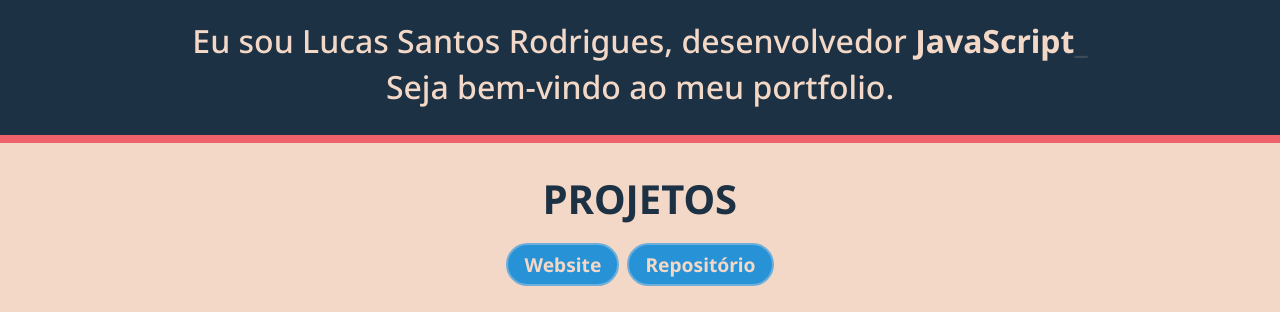
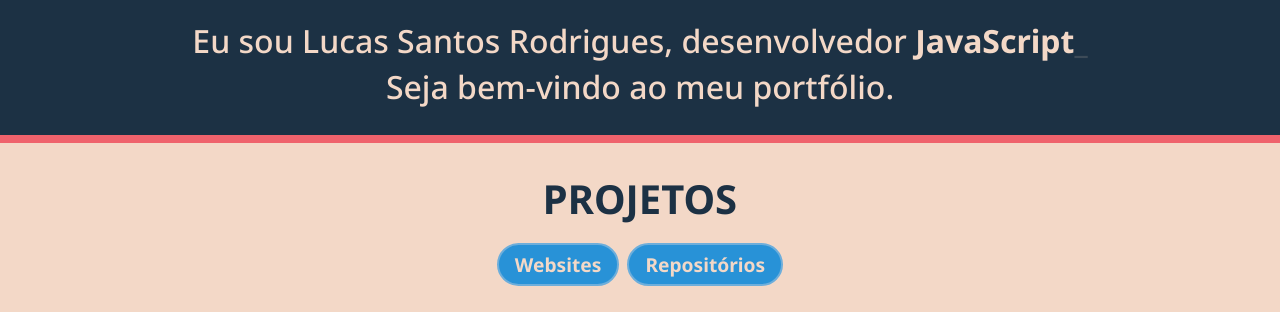
Before and after one commit to LuSrodri/lusrodri.me, a React (Create React App) app in the folder my-project/: page / in a window 1280 px wide. Shown: the part 122-434 px from the top of the page. Built offline with nearby package versions, Linux system fonts and the light colour scheme.

Commit message:
atualizando o Filter.js e Home.js

```diff
--- a/my-project/src/Components/Filter.js
+++ b/my-project/src/Components/Filter.js
@@ -85,8 +85,8 @@ export class Filter extends React.Component {
         return (
             <div className="divFilters">
                 <button onClick={() => { this.onClearFilters() }} style={{ display: 'none' }} className="btn btn-info clear" id="clear"><h4 className="text"><i className="bi bi-x-circle"></i> Limpar</h4></button>
-                <button onClick={() => { this.onFilterType('site') }} className="btn btn-info" id="site"><h4 className="text">Website</h4></button>
-                <button onClick={() => { this.onFilterType('repo') }} className="btn btn-info" id="repo"><h4 className="text">Repositório</h4></button>
+                <button onClick={() => { this.onFilterType('site') }} className="btn btn-info" id="site"><h4 className="text">Websites</h4></button>
+                <button onClick={() => { this.onFilterType('repo') }} className="btn btn-info" id="repo"><h4 className="text">Repositórios</h4></button>
                 {this.state.selectedFilterTagsButton}
                 {this.state.filterTagsButton}
             </div>
--- a/my-project/src/Components/Home.js
+++ b/my-project/src/Components/Home.js
@@ -19,7 +19,7 @@ export class Home extends React.Component {
                     loop
                     style={{fontWeight: 'bolder'}}
                     /></h4>
-                <h4 className="text">Seja bem-vindo ao meu portfolio.</h4>
+                <h4 className="text">Seja bem-vindo ao meu portfólio.</h4>
             </div>
         );
     }
```
